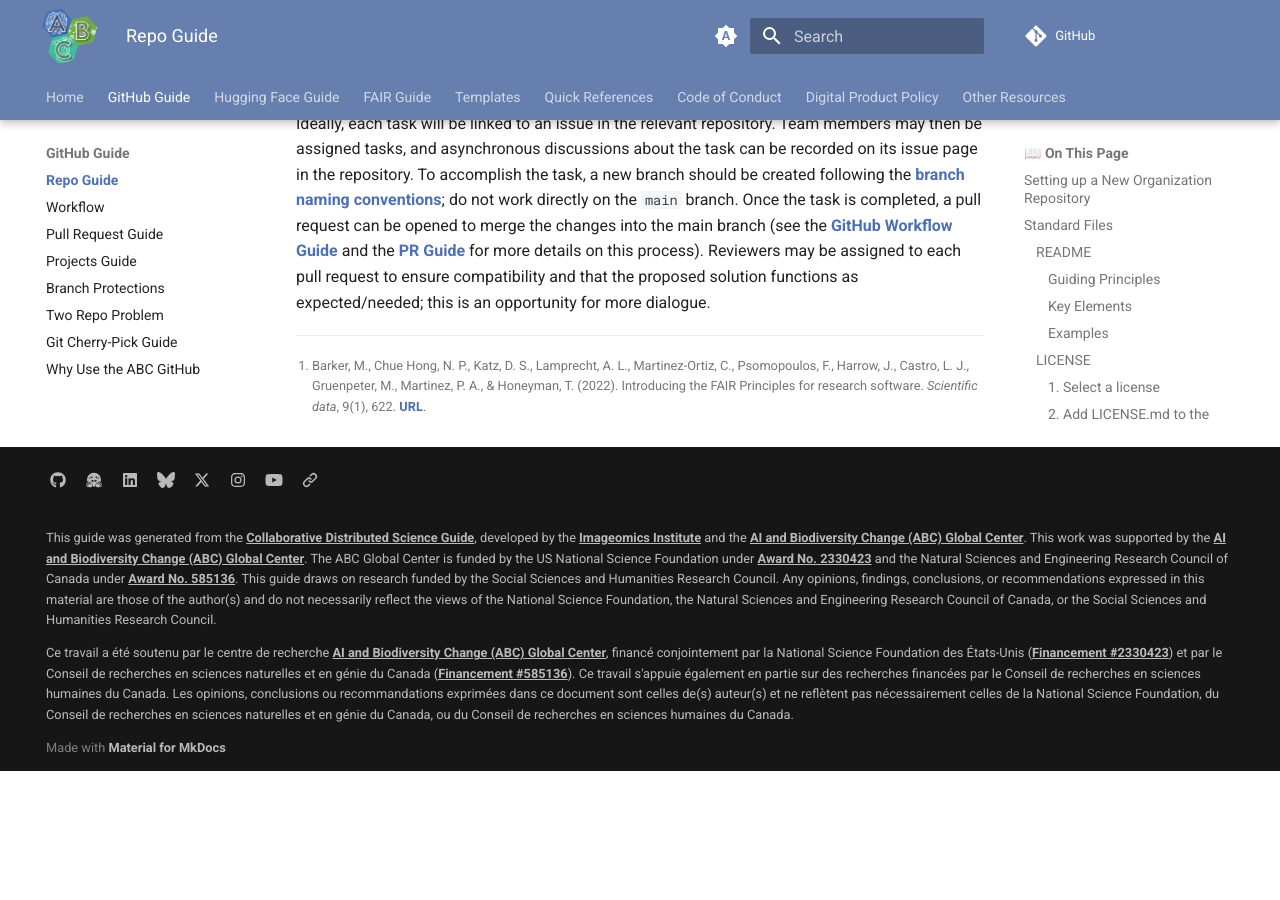
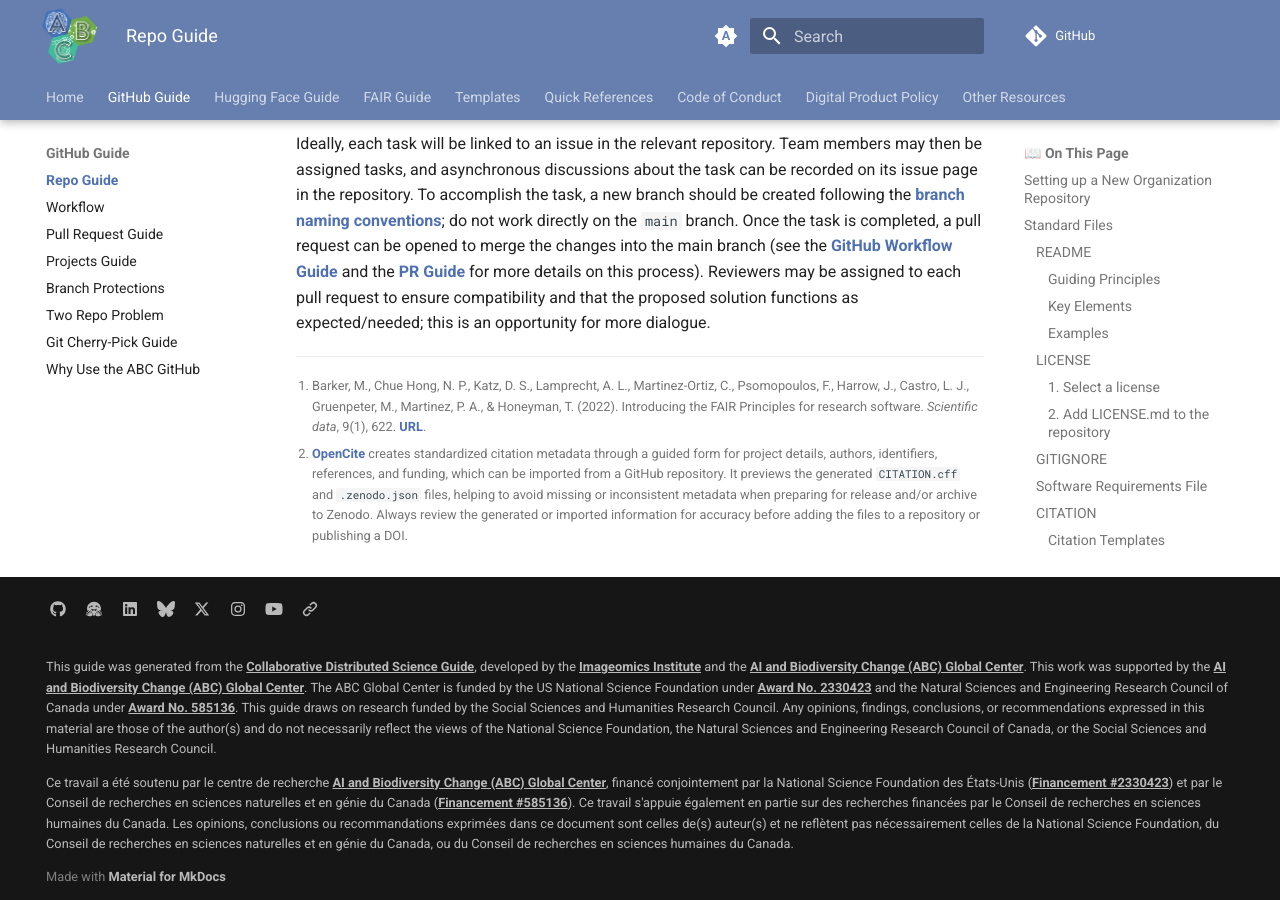
Before and after one commit to ABC-Center/ABC-guide, an MkDocs documentation site: the page built from docs/wiki-guide/GitHub-Repo-Guide.md, in a window 1280 px wide and 900 px high, scrolled down 9879 px. Built offline with MkDocs 1.6.1 and Material for MkDocs 9.7.7, drawn with Linux system fonts in a browser that asks for light colours; comment, search, counter and statistics services are not loaded; before the commit the page ends 10650 px from its top, so only the background shows below that; some of the changed text lies outside the part shown.

Commit message:
Add OpenCite links for standardized citation metadata generation
Pull from Collab Guide [PR 84](https://github.com/Imageomics/Collaborative-distributed-science-guide/pull/84)

Co-authored-by: Elizabeth Campolongo <38985481+egrace479@users.noreply.github.com>

````diff
--- a/docs/wiki-guide/GitHub-Repo-Guide.md
+++ b/docs/wiki-guide/GitHub-Repo-Guide.md
@@ -101,7 +101,7 @@
 
 ### CITATION
 
-Make it easier for people to cite your project by including a [CITATION.cff file](https://docs.github.com/en/repositories/managing-your-repositorys-settings-and-features/customizing-your-repository/about-citation-files); you can copy-paste the [template below](#citation-templates).
+Make it easier for people to cite your project by including a [CITATION.cff file](https://docs.github.com/en/repositories/managing-your-repositorys-settings-and-features/customizing-your-repository/about-citation-files); you can copy-paste the [template below](#citation-templates) or use [OpenCite](https://imageomics.github.io/OpenCite/)[^2].
 
 As with journal publications, we expect to be cited when someone uses our code. To facilitate proper attribution, GitHub will automatically read a [CITATION.cff file](https://docs.github.com/en/repositories/managing-your-repositorys-settings-and-features/customizing-your-repository/about-citation-files) and display a link to "cite this repository". This file is also used to populate metadata fields in a [Zenodo](https://zenodo.org/) record when [auto-generating a DOI](DOI-Generation.md#2-generate-a-doi-with-zenodo). As with any other component of your project, this file may change over the project's lifespan (see [Digital Product Life Cycle](Digital-Product-Lifecycle.md) for details), but it should be present and updated before any release.
 
@@ -116,7 +116,7 @@
 === "Standard Citation File (Recommended)"
 
     !!! tip "Pro tip"
-        Pair this citation file with a [`.zenodo.json`](#zenodo-metadata) for easier DOI metadata tracking (grants, references, associated papers).
+        Pair this citation file with a [`.zenodo.json`](#zenodo-metadata) for easier DOI metadata tracking (grants, references, associated papers). [OpenCite](https://imageomics.github.io/OpenCite/) can generate both files from one form with helpful previews to review the files before downloading them.
 
     ```yaml { py linenums="1" }
     abstract: "<describe your code/package>"
@@ -150,7 +150,7 @@
         This is generally intended as a **reference for your code**. Preferred citation can be used for the paper, though it is better to ask in the `README` that someone cites _both_ and provide the paper reference there (only the `preferred-citation` will show up to be copied from the citation box if it is included).
 
         !!! success "Simplify version tracking for you code"
-            Pair the [standard citation file](#__tabbed_1_1) with a [.zenodo.json file](#zenodo-metadata), which can track references, associated papers, and grant information.
+            Pair the [standard citation file](#__tabbed_1_1) with a [.zenodo.json file](#zenodo-metadata), which can track references, associated papers, and grant information. [OpenCite](https://imageomics.github.io/OpenCite/) can generate both files from one form with helpful previews to review the files before downloading them.
 
     !!! info
         - Subcategories of `preferred-citation` do not get bullet points, but the first subcategory of `references` must be bulleted (as below).
@@ -219,6 +219,8 @@
     Check whether your citation renders correctly on a branch. When you push the `CITATION.cff` to a branch and browse the repository at that branch, you can select "Cite this repository" in the righthand sidebar to see if it is rendering as expected:
     ![Screenshot of "Cite this repository" pop-up on the Collaborative Distributed Science Guide repository. It shows APA and BibTeX 'content tabs' with the beginnings of a scrollable and copiable citation](images/GH-repo-guide/citation-cff-check.png)
 
+[^2]: [OpenCite](https://imageomics.github.io/OpenCite/) creates standardized citation metadata through a guided form for project details, authors, identifiers, references, and funding, which can be imported from a GitHub repository. It previews the generated `CITATION.cff` and `.zenodo.json` files, helping to avoid missing or inconsistent metadata when preparing for release and/or archive to Zenodo. Always review the generated or imported information for accuracy before adding the files to a repository or publishing a DOI.
+
 ## Recommended Files
 
 Though the following files are not included in every repository and do not have a simple selection process integrated into GitHub, they are extremely important (if not essential) to maintaining FAIR principles and reproducibility in projects, as well as ensuring proper attribution for your work.
@@ -233,7 +235,7 @@
 
 When using the Zenodo-GitHub integration for [automatic DOI generation](DOI-Generation.md#automatic-generation), tracking metadata beyond the basics (authors, keywords, title, etc.) requires manual updates to the Zenodo record. The solution for this is to include a `.zenodo.json` file to keep track of this information (e.g., grant funding and references).
 
-A `.zenodo.json` can be created by applying [cffconvert](https://github.com/citation-file-format/cffconvert) to your `CITATION.cff` (without the references, as these are not supported). Then add the references and other metadata back in to the JSON (following the [Zenodo dev guide](https://developers.zenodo.org/#representation)). Alternatively, The example below can simply be copied into a new file and updated with the appropriate information (comments should be removed prior to upload).
+A `.zenodo.json` can be created by applying [cffconvert](https://github.com/citation-file-format/cffconvert) to your `CITATION.cff` (without the references, as these are not supported). Then add the references and other metadata back in to the JSON (following the [Zenodo dev guide](https://developers.zenodo.org/#representation)). Alternatively, you can use [OpenCite](https://imageomics.github.io/OpenCite/)[^2] to generate both files together, or copy the example below into a new file and update it with the appropriate information (comments should be removed prior to upload).
 
 !!! note
     The `publication_date` and `version` will need to be updated along with the `CITATION.cff` for each release.
````
